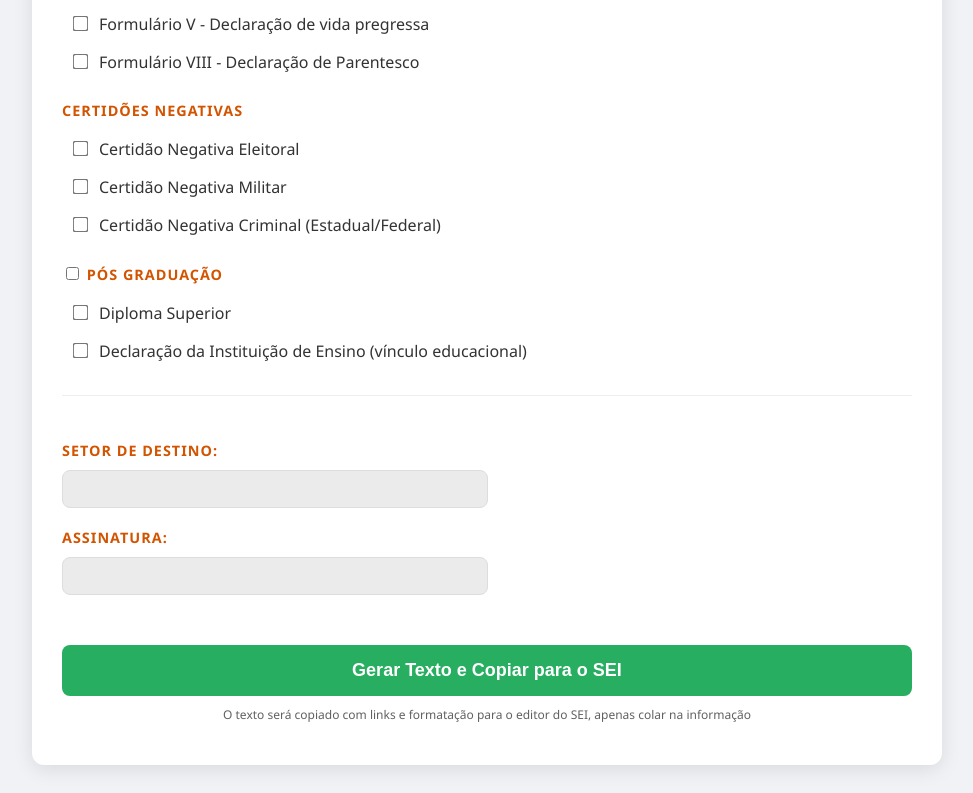
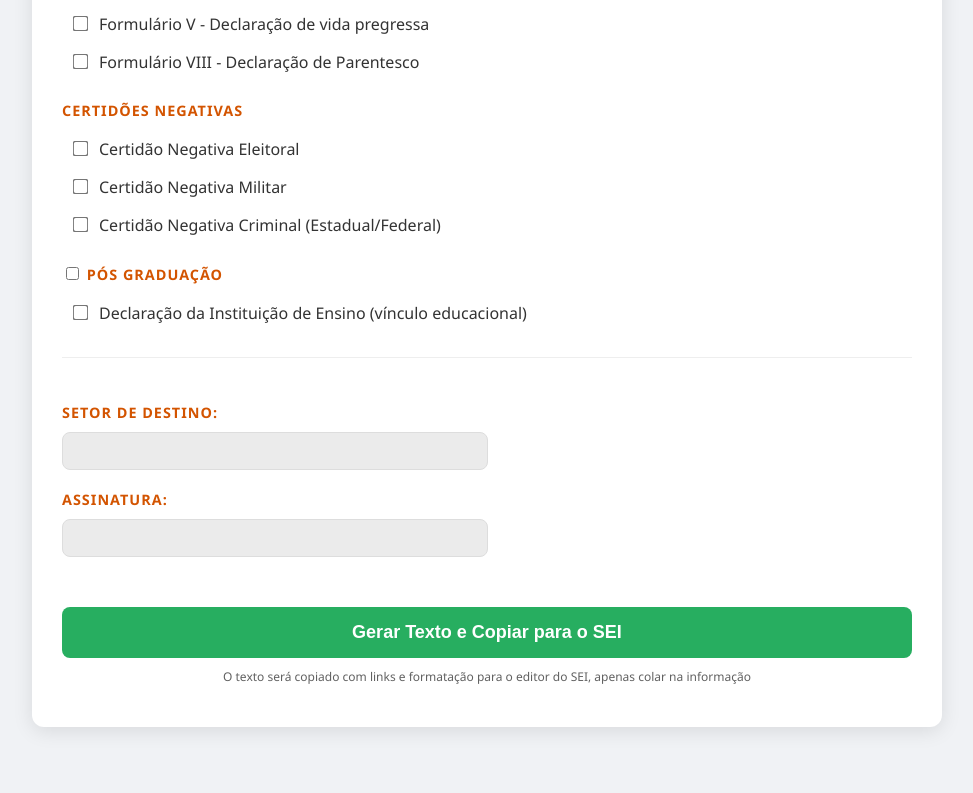
Before and after one commit to Nicolassiqueira05/ChecklistResidenteJuridicoTJES, a plain HTML site: page index.html in a window 1280 px wide. Shown: the part 846-1639 px from the top of the page, without its empty margins (153-1126 px from the left). After the commit the page ends 1601 px from the top, so only its background shows below. Drawn offline with Linux system fonts and the light colour scheme.

Commit message:
Update index.html

```diff
--- a/index.html
+++ b/index.html
@@ -57,7 +57,6 @@
     <div class="item"><input type="checkbox" id="check_certidao_criminal"><label for="check_certidao_criminal">Certidão Negativa Criminal (Estadual/Federal)</label></div>
 
     <div class="section-title" id="title-pos"><input type="checkbox" id="check_pos"><label for="check_pos"> Pós Graduação</label></div>
-    <div class="item"><input type="checkbox" id="check_pos_diploma"><label for="check_pos_diploma">Diploma Superior</label></div>
     <div class="item"><input type="checkbox" id="check_decl_ensino"><label for="check_decl_ensino">Declaração da Instituição de Ensino (vínculo educacional)</label></div>
 
 
```
